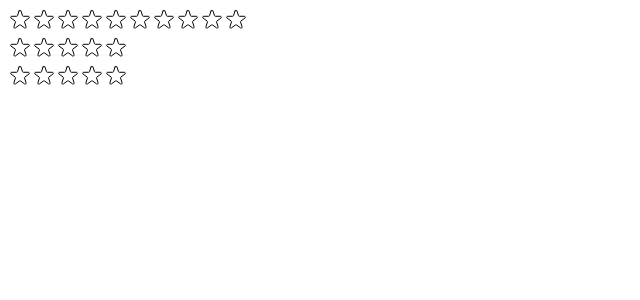
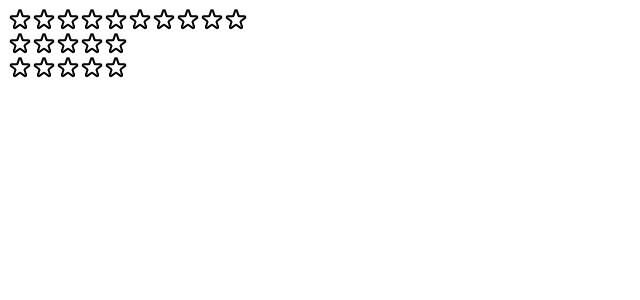
Before and after one commit to nizarLubbad/movie-app, a React (Create React App) app: page / in a window 1280 px wide. Shown: the top 300 px of the page, without its empty margins (0-640 px from the left). Built offline with nearby package versions, Linux system fonts and the light colour scheme.

Commit message:
Refactor StartRating component: enhance rating interaction with temporary state for hover feedback

```diff
--- a/src/StartRating.js
+++ b/src/StartRating.js
@@ -17,6 +17,7 @@ const textStyle = {
 
 export default function StartRating({ maxRating = 5 }) {
   const [rating, setRating] = useState(0);
+  const [tempRating, setTempRating] = useState(0);
 
   return (
     <div style={containerStyle}>
@@ -25,11 +26,13 @@ export default function StartRating({ maxRating = 5 }) {
           <Star
             key={i}
             onRating={() => setRating(i + 1)}
-            full={rating >= i + 1}
+            full={tempRating ? tempRating >= i + 1 : rating >= i + 1}
+            onHoverIn={() => setTempRating(i + 1)}
+            onHoverOut={() => setTempRating(0)}
           />
         ))}
       </div>
-      <p style={textStyle}>{rating || ""}</p>
+      <p style={textStyle}>{tempRating || rating || ""}</p>
     </div>
   );
 }
@@ -37,13 +40,18 @@ export default function StartRating({ maxRating = 5 }) {
 const starStyle = {
   display: "block",
   width: "24px",
-  hight: "24px",
+  height: "24px",
   cursor: "pointer",
 };
 
-function Star({ onRating, full }) {
+function Star({ onRating, full, onHoverIn, onHoverOut }) {
   return (
-    <span style={starStyle} onClick={onRating}>
+    <span
+      style={starStyle}
+      onClick={onRating}
+      onMouseEnter={onHoverIn}
+      onMouseLeave={onHoverOut}
+    >
       {full ? (
         <svg
           xmlns="http://www.w3.org/2000/svg"
@@ -63,7 +71,7 @@ function Star({ onRating, full }) {
           <path
             strokeLinecap="round"
             strokeLinejoin="round"
-            strokeWidth="{2}"
+            strokeWidth={2}
             d="M11.049 2.927c.3-.921 1.603-.921 1.902 0l1.519 4.674a1 1 0 00.95.69h4.915c.969 0 1.371 1.24.588 1.81l-3.976 2.888a1 1 0 00-.363 1.118l1.518 4.674c.3.922-.755 1.688-1.538 1.118l-3.976-2.888a1 1 0 00-1.176 0l-3.976 2.888c-.783.57-1.838-.197-1.538-1.118l1.518-4.674a1 1 0 00-.363-1.118l-3.976-2.888c-.784-.57-.38-1.81.588-1.81h4.914a1 1 0 00.951-.69l1.519-4.674z"
           />
         </svg>
```
